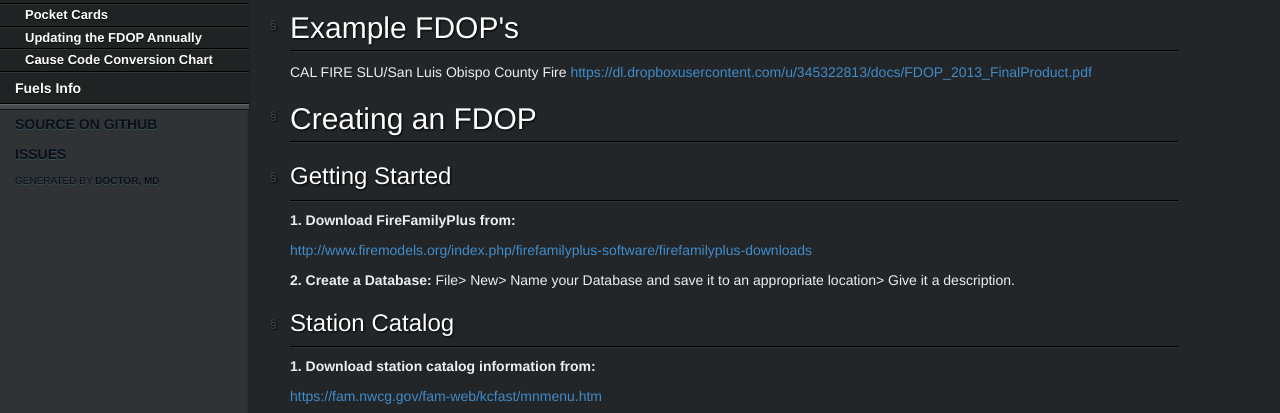
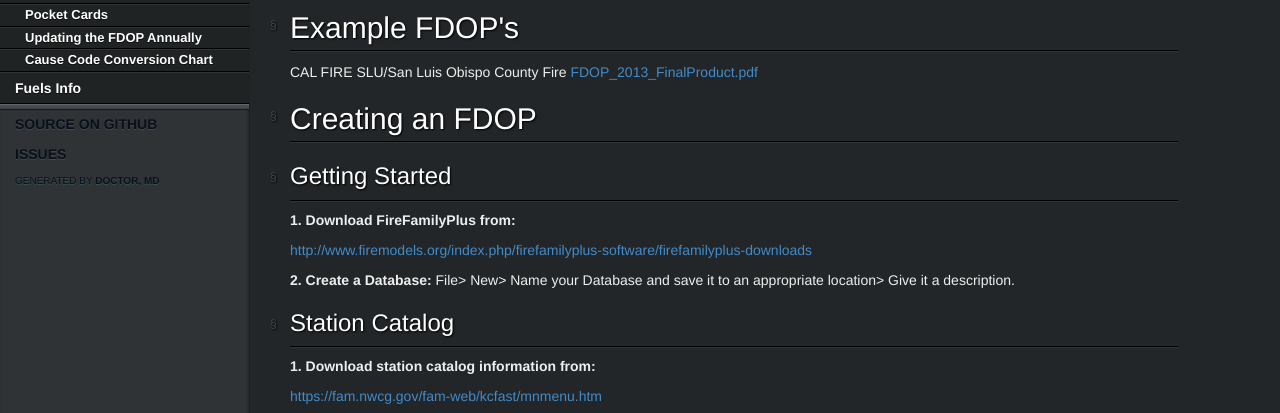
Before and after one commit to SLUGIS/FDOP, a plain HTML site: page index.html in a window 1280 px wide. Shown: the part 359-772 px from the top of the page. Drawn offline with Linux system fonts and the light colour scheme.

Commit message:
Update index.html

```diff
--- a/index.html
+++ b/index.html
@@ -58,7 +58,7 @@ criteria); NFDRS thresholds and breakpoints (e.g. staffing levels, adjective rat
 levels, and indexes used for each); operational procedures; and Fire Danger PocketCards. </p>
 <p>source: <a href="http://fam.nwcg.gov/fam-web/pocketcards/master_gaining.pdf">http://fam.nwcg.gov/fam-web/pocketcards/master_gaining.pdf</a></p>
 <h2 id="example-fdops">Example FDOP&#39;s</h2>
-<p>CAL FIRE SLU/San Luis Obispo County Fire <a href="https://dl.dropboxusercontent.com/u/345322813/docs/FDOP_2013_FinalProduct.pdf">https://dl.dropboxusercontent.com/u/345322813/docs/FDOP_2013_FinalProduct.pdf</a>  </p>
+<p>CAL FIRE SLU/San Luis Obispo County Fire <a href="http://slugis.duckdns.org/files/FDOP_2013_FinalProduct.pdf">FDOP_2013_FinalProduct.pdf</a>  </p>
 <h2 id="creating-an-fdop">Creating an FDOP</h2>
 <h3 id="creating-an-fdop/getting-started">Getting Started</h3>
 <hr>
```
